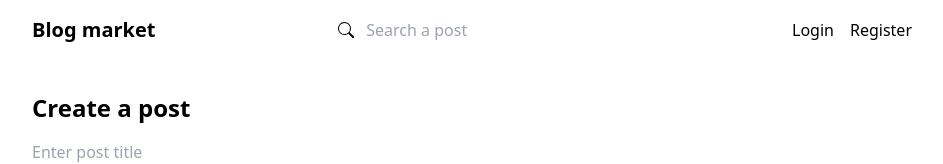
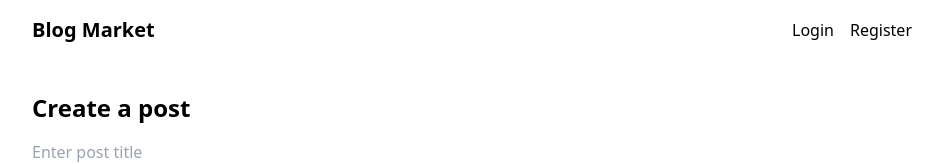
Before and after one commit to Darougah/BLOG-APP, a React (Vite) app in the folder frontend/: page /write in a window 1280 px wide. Shown: the top 164 px of the page, without its empty margins (168-1111 px from the left). Built offline with nearby package versions, Linux system fonts and the light colour scheme; no server answers.

Commit message:
onChange on search

```diff
--- a/frontend/src/components/Navbar.jsx
+++ b/frontend/src/components/Navbar.jsx
@@ -1,32 +1,47 @@
-import { Link } from "react-router-dom";
+import { Link, useLocation, useNavigate } from "react-router-dom";
 import { BsSearch } from "react-icons/bs";
-import { FaBars } from "react-icons/fa6";
+import { FaBars } from "react-icons/fa";
 import { useContext, useState } from "react";
 import Menu from "./Menu";
 import { UserContext } from "../context/UserContext";
+
 const Navbar = () => {
+  const [prompt, setPrompt] = useState("");
   const [menu, setMenu] = useState(false);
+  const navigate = useNavigate();
+  const path = useLocation().pathname;
+
+  console.log(prompt);
+
   const showMenu = () => {
     setMenu(!menu);
   };
+
   const { user } = useContext(UserContext);
 
   return (
     <div className="flex items-center justify-between px-6 md:px-[200px] py-4">
       <h1 className="text-lg md:text-xl font-extrabold">
-        <Link to="/">Blog market</Link>
+        <Link to="/">Blog Market</Link>
       </h1>
+      {path === "/" && (
         <div className="flex justify-center items-center space-x-0">
-        <p>
+          <p
+            onClick={() =>
+              navigate(prompt ? "?search=" + prompt : navigate("/"))
+            }
+            className="cursor-pointer"
+          >
             <BsSearch />
           </p>
           <input
-          className="outline-none px-3"
+            onChange={(e) => setPrompt(e.target.value)}
+            className="outline-none px-3 "
             placeholder="Search a post"
             type="text"
           />
         </div>
-
+      )}
       <div className="hidden md:flex items-center justify-center space-x-2 md:space-x-4">
         {user ? (
           <h3>
```
Lines whose indentation alone changed are shown as unchanged.
